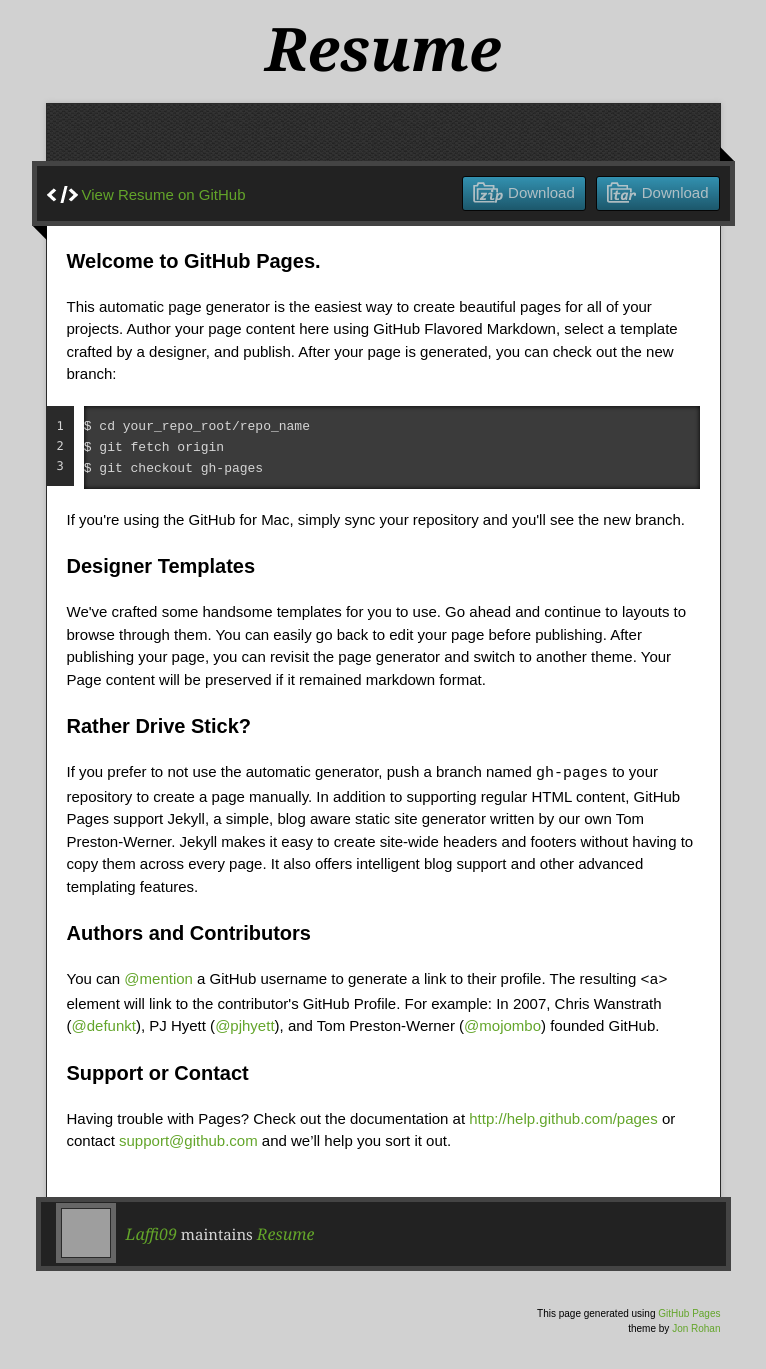
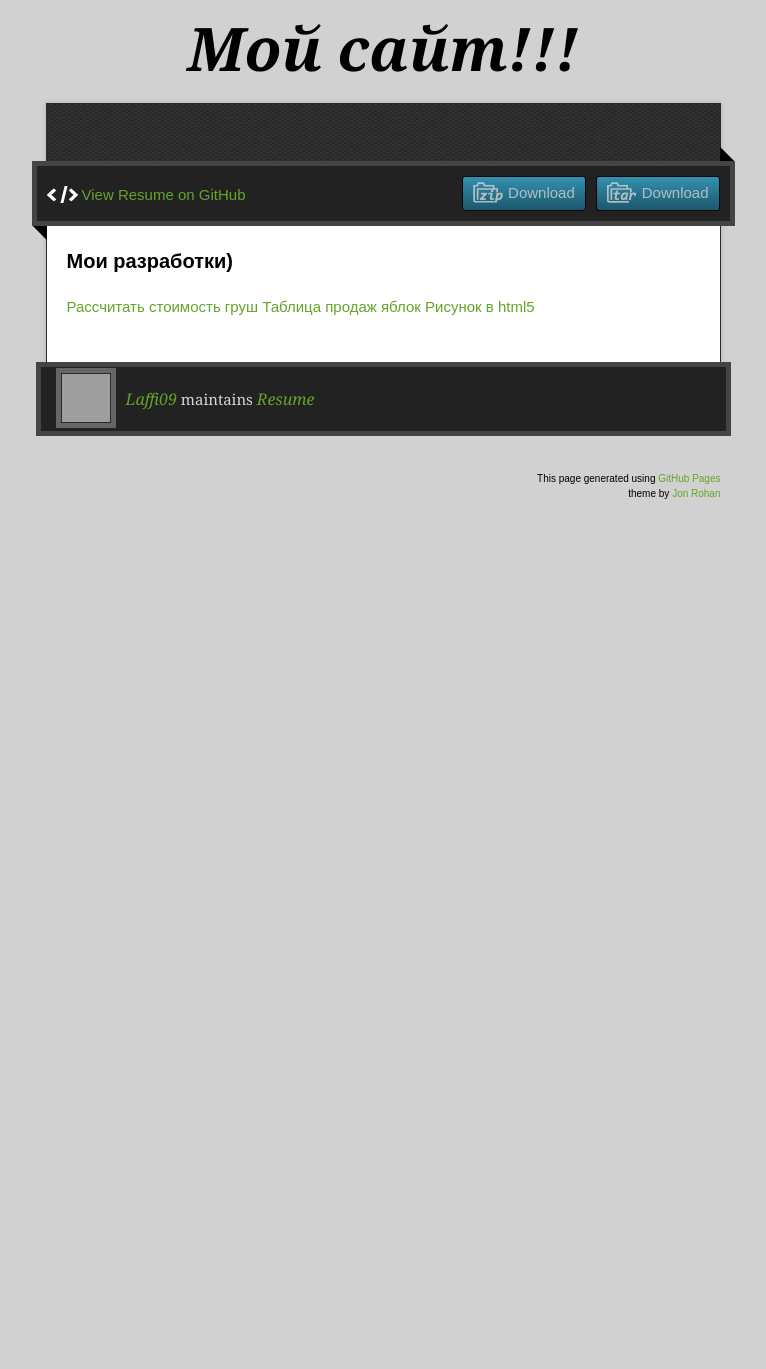
Before and after one commit to Laffi09/resume, a plain HTML site: page index.html in a window 1280 px wide. Shown: the part 27-1396 px from the top of the page, without its empty margins (257-1023 px from the left). After the commit the page ends 800 px from the top, so only its background shows below. Drawn offline with nearby package versions, Linux system fonts and the light colour scheme; grey boxes are pictures that could not be loaded.

Commit message:
Update index.html

```diff
--- a/index.html
+++ b/index.html
@@ -22,7 +22,7 @@
 
   <div class="wrapper">
     <header>
-      <h1 class="title">Resume</h1>
+      <h1 class="title">Мой сайт!!!</h1>
     </header>
     <div id="container">
       <p class="tagline"></p>
@@ -37,36 +37,15 @@
         </div>
         <article class="markdown-body">
           <h3>
-<a name="welcome-to-github-pages" class="anchor" href="#welcome-to-github-pages"><span class="octicon octicon-link"></span></a>Welcome to GitHub Pages.</h3>
+<a name="welcome-to-github-pages" class="anchor" href="#welcome-to-github-pages"><span class="octicon octicon-link"></span></a>Мои разработки)</h3>
 
-<p>This automatic page generator is the easiest way to create beautiful pages for all of your projects. Author your page content here using GitHub Flavored Markdown, select a template crafted by a designer, and publish. After your page is generated, you can check out the new branch:</p>
+<p>
+<a href="1laba/index.html">Рассчитать стоимость груш</a>
+  <a href="2laba/index.html">Таблица продаж яблок</a>
+  <a href="5laba/index.html">Рисунок в html5</a>
+</p>
 
-<pre><code>$ cd your_repo_root/repo_name
-$ git fetch origin
-$ git checkout gh-pages
-</code></pre>
 
-<p>If you're using the GitHub for Mac, simply sync your repository and you'll see the new branch.</p>
-
-<h3>
-<a name="designer-templates" class="anchor" href="#designer-templates"><span class="octicon octicon-link"></span></a>Designer Templates</h3>
-
-<p>We've crafted some handsome templates for you to use. Go ahead and continue to layouts to browse through them. You can easily go back to edit your page before publishing. After publishing your page, you can revisit the page generator and switch to another theme. Your Page content will be preserved if it remained markdown format.</p>
-
-<h3>
-<a name="rather-drive-stick" class="anchor" href="#rather-drive-stick"><span class="octicon octicon-link"></span></a>Rather Drive Stick?</h3>
-
-<p>If you prefer to not use the automatic generator, push a branch named <code>gh-pages</code> to your repository to create a page manually. In addition to supporting regular HTML content, GitHub Pages support Jekyll, a simple, blog aware static site generator written by our own Tom Preston-Werner. Jekyll makes it easy to create site-wide headers and footers without having to copy them across every page. It also offers intelligent blog support and other advanced templating features.</p>
-
-<h3>
-<a name="authors-and-contributors" class="anchor" href="#authors-and-contributors"><span class="octicon octicon-link"></span></a>Authors and Contributors</h3>
-
-<p>You can <a href="https://github.com/blog/821" class="user-mention">@mention</a> a GitHub username to generate a link to their profile. The resulting <code>&lt;a&gt;</code> element will link to the contributor's GitHub Profile. For example: In 2007, Chris Wanstrath (<a href="https://github.com/defunkt" class="user-mention">@defunkt</a>), PJ Hyett (<a href="https://github.com/pjhyett" class="user-mention">@pjhyett</a>), and Tom Preston-Werner (<a href="https://github.com/mojombo" class="user-mention">@mojombo</a>) founded GitHub.</p>
-
-<h3>
-<a name="support-or-contact" class="anchor" href="#support-or-contact"><span class="octicon octicon-link"></span></a>Support or Contact</h3>
-
-<p>Having trouble with Pages? Check out the documentation at <a href="http://help.github.com/pages">http://help.github.com/pages</a> or contact <a href="mailto:support@github.com">support@github.com</a> and we’ll help you sort it out.</p>
         </article>
       </div>
     </div>
```
